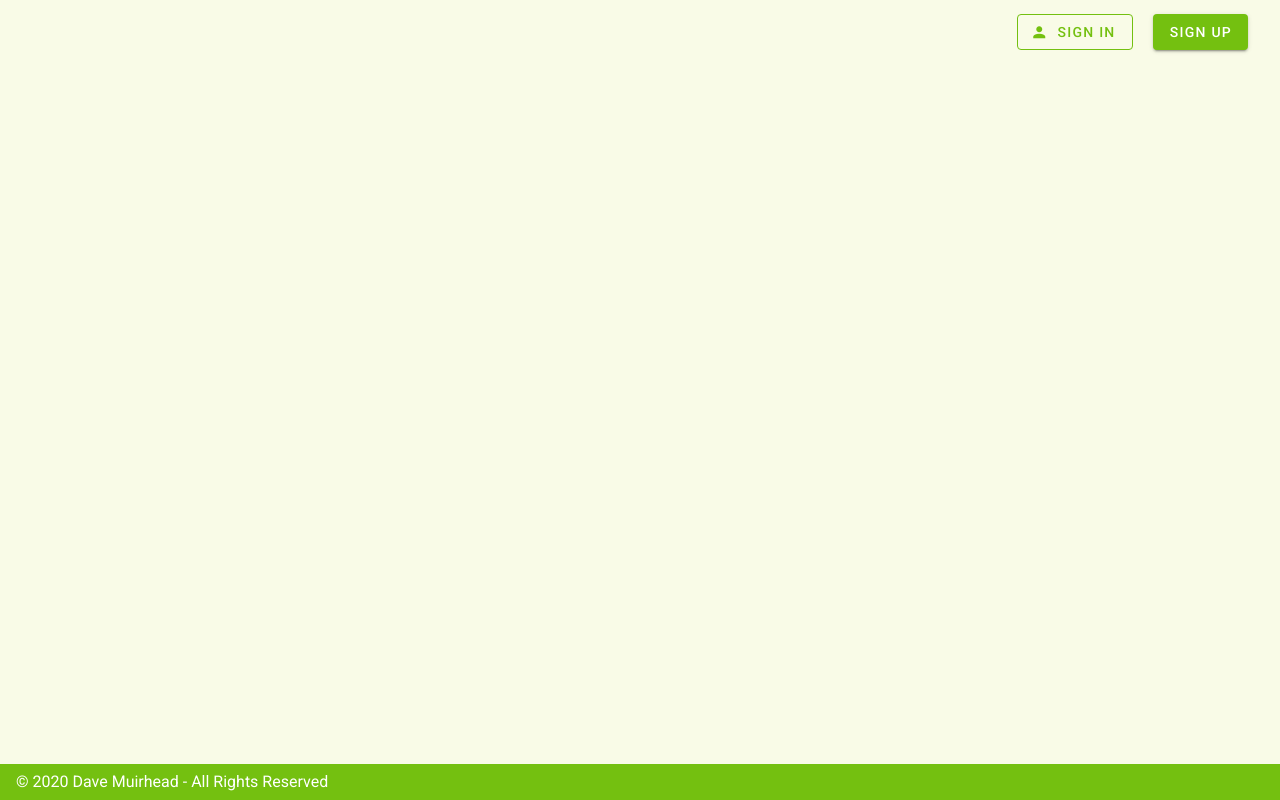
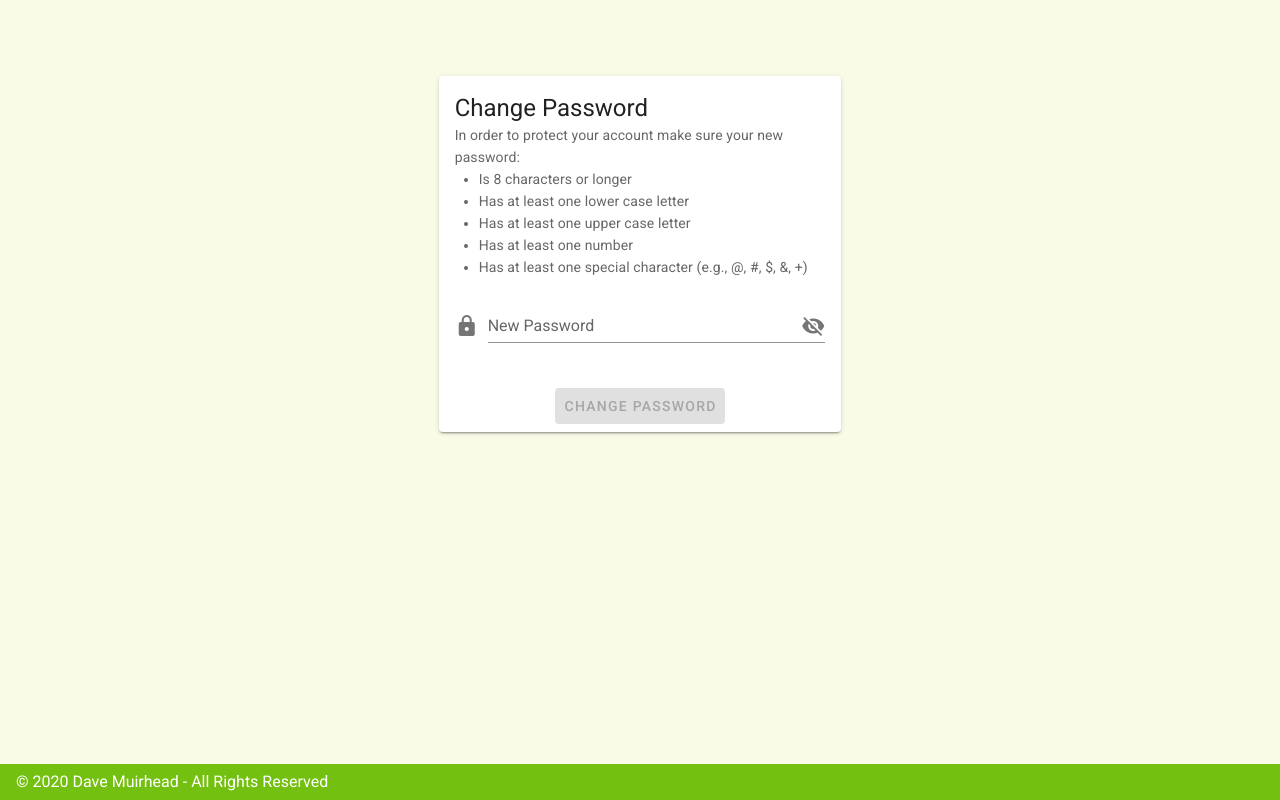
Before and after one commit to DaveMuirhead/naboo-pwa, a Nuxt app: page /password/reset in a window 1280 px wide. Built offline with nearby package versions, Linux system fonts and the light colour scheme; no server answers.

Commit message:
implemented password reset

```diff
--- a/components/login/index.vue
+++ b/components/login/index.vue
@@ -44,7 +44,7 @@
       </v-card-actions>
       <v-card-text>
         <div>
-          <NuxtLink to="/auth/recover">Forgot your passsword?</NuxtLink>
+          <NuxtLink to="/password/recover">Forgot your passsword?</NuxtLink>
         </div>
         <v-spacer />
         <div>
--- a/pages/auth/recover.vue
+++ /dev/null
@@ -1,13 +0,0 @@
-<template>
-    <h1>Rcover my password</h1>
-</template>
-
-<script>
-export default {
-    layout: 'nochrome'
-}
-</script>
-
-<style scoped>
-
-</style>
--- /dev/null
+++ b/pages/password/accepted.vue
@@ -0,0 +1,24 @@
+<template>
+  <v-container fluid>
+    <v-row justify="center">
+      <v-col md="4" sm="6">
+        <v-card>
+        <v-card-title class="headline">Reset Password</v-card-title>
+        <v-card-text>
+            <p>An email with a password reset link has been sent.<br/>
+            Please click the link in the email when you receive it.</p>
+        </v-card-text>
+        </v-card>
+      </v-col>
+    </v-row>
+  </v-container>
+</template>
+
+<script>
+export default {
+  layout: "nochrome",
+};
+</script>
+
+<style scoped>
+</style>
--- /dev/null
+++ b/pages/password/recover.vue
@@ -0,0 +1,109 @@
+<template>
+  <v-container fluid>
+    <v-row justify="center">
+      <v-col md="4" sm="6">
+        <v-form @submit.prevent="reset">
+          <v-card>
+            <v-card-title class="headline">Reset Password</v-card-title>
+            <v-card-subtitle>
+              <p>No worries, it happens to the best of us!<br/>
+              Enter your email below and we'll send you a link to reset your password.</p>
+            </v-card-subtitle>
+            <v-card-text>
+              <v-text-field
+                v-model="email"
+                label="Email Address"
+                placeholder="Enter Email Address"
+                @blur="$v.email.$touch"
+                :error-messages="emailErrors"
+              ></v-text-field>
+              <p>The password reset link we send will be valid for 10 minutes.</p>
+            </v-card-text>
+            <v-card-actions>
+              <v-spacer />
+              <v-btn
+                type="submit"
+                color="primary"
+                :disabled="!isFormValid">Email Me a Reset Link</v-btn>
+              <v-spacer />
+            </v-card-actions>
+          </v-card>
+        </v-form>
+      </v-col>
+    </v-row>
+  </v-container>
+</template>
+
+<script>
+import { required, email } from "vuelidate/lib/validators";
+export default {
+  layout: "nochrome",
+    data() {
+      return {
+        email: null,
+        emailError: null
+    };
+  },
+  validations: {
+    email: {
+      required,
+      email
+    }
+  },
+  methods: {
+    reset() {
+      this.$store.dispatch(
+        'password/start', {
+          email: this.email
+        }
+      )
+      .then (
+        this.$router.push("/password/accepted")
+      )
+      .catch (
+        error => {
+          console.log("password reset failed")
+          if (error.response) {
+            // client received an error response (5xx, 4xx)
+            var json = JSON.parse(JSON.stringify(error.response.data))
+            var errors = json["errors"]
+
+            var emailErrors = errors["email"]
+            if (emailErrors && emailErrors.length) {
+              this.emailErrors = emailErrors[0]
+            }
+          } else if (error.request) {
+            // client never received a response, or request never left
+            // TODO: handle network errors
+          } else {
+            // anything else
+            // TODO: handle unexpected errors
+          }
+        }
+      )
+    }
+  },
+  computed: {
+    isFormValid() {
+      this.$v.touch
+      return this.$v.email.$dirty && !this.$v.$anyError
+    },
+    emailErrors() {
+      const errors = []
+      if (!this.$v.email.$dirty) {
+        return errors
+      }
+      else if (!this.$v.email.required) {
+        errors.push("Please enter your email address.")
+      }
+      else if (this.emailError) {
+        errors.push(this.emailError)
+      }
+      return errors;
+    }
+  }
+};
+</script>
+
+<style scoped>
+</style>
--- /dev/null
+++ b/pages/password/reset.vue
@@ -0,0 +1,127 @@
+<template>
+  <v-container fluid>
+    <v-row justify="center">
+      <v-col md="4" sm="6">
+        <v-form @submit.prevent="change">
+          <v-card>
+            <v-card-title class="headline">Change Password</v-card-title>
+            <v-card-subtitle>
+              In order to protect your account make sure your new password:
+              <ul>
+                <li>Is 8 characters or longer</li>
+                <li>Has at least one lower case letter</li>
+                <li>Has at least one upper case letter</li>
+                <li>Has at least one number</li>
+                <li>Has at least one special character (e.g., @, #, $, &amp;, +)</li>
+              </ul>
+            </v-card-subtitle>
+            <v-card-text>
+              <!-- Password -->
+              <v-text-field
+                v-model="password"
+                label="New Password"
+                prepend-icon="mdi-lock"
+                @blur="$v.password.$touch"
+                :type="showPassword ? 'text' : 'password'"
+                :append-icon="showPassword ? 'mdi-eye' : 'mdi-eye-off'"
+                @click:append="showPassword = !showPassword"
+                :error-messages="passwordErrors"
+              ></v-text-field>
+            </v-card-text>
+            <v-card-actions>
+              <v-spacer />
+              <v-btn type="submit" color="primary" :disabled="!isFormValid">Change Password</v-btn>
+              <v-spacer />
+            </v-card-actions>
+          </v-card>
+        </v-form>
+      </v-col>
+    </v-row>
+  </v-container>
+</template>
+
+<script>
+import { required, email, minLength } from "vuelidate/lib/validators";
+export default {
+  layout: "nochrome",
+  props: ["passwordError"],
+  data() {
+    return {
+      password: null,
+      showPassword: false
+    };
+  },
+  validations: {
+    password: {
+      required,
+      strongPassword(password) {
+        return (
+          /[a-z]/.test(password) && // checks for a-z
+          /[A-Z]/.test(password) && // checks for A-Z
+          /[0-9]/.test(password) && // checks for 0-9
+          /\W|_/.test(password) && // checks for special char
+          password.length >= 8 // checks for length
+        );
+      }
+    }
+  },
+  methods: {
+    change() {
+      console.log("this.$route = ")
+      console.log(this.$route)
+      this.$store.dispatch(
+        'password/complete', {
+          token: this.$route.query.token,
+          password: this.password
+        }
+      )
+      .then (
+        this.$router.push("/")
+      )
+      .catch (
+        error => {
+          console.log("password change failed")
+          if (error.response) {
+            // client received an error response (5xx, 4xx)
+            var json = JSON.parse(JSON.stringify(error.response.data))
+            var errors = json["errors"]
+
+            var passwordErrors = errors["password"]
+            if (passwordErrors && passwordErrors.length) {
+              this.passwordErrors = passwordErrors[0]
+            }
+          } else if (error.request) {
+            // client never received a response, or request never left
+            // TODO: handle network errors
+          } else {
+            // anything else
+            // TODO: handle unexpected errors
+          }
+        }
+      )
+    }
+  },
+  computed: {
+    isFormValid() {
+      this.$v.touch;
+      var result = this.$v.password.$dirty && !this.$v.$anyError;
+      return result;
+    },
+    passwordErrors() {
+      const errors = [];
+      if (!this.$v.password.$dirty) {
+        return errors;
+      } else if (!this.$v.password.required) {
+        errors.push("Password is required.");
+      } else if (!this.$v.password.strongPassword) {
+        errors.push(
+          "Please choose a stronger password with at least 8 characters, including a minimum of one each of upper and lower case letters, numbers and special characters."
+        );
+      } else if (this.passwordError) {
+        errors.push(this.passwordError);
+      }
+      return errors;
+    }
+  }
+};
+</script>
--- /dev/null
+++ b/store/password.js
@@ -0,0 +1,84 @@
+import { email } from "vuelidate/lib/validators"
+
+// ============================================================
+// State
+// ============================================================
+export const state = () => ({
+})
+
+// ============================================================
+// Getters
+// ============================================================
+export const getters = {
+}
+
+// ============================================================
+// Mutations
+// ============================================================
+export const mutations = {
+}
+
+// ============================================================
+// Actions
+// ============================================================
+export const actions = {
+
+  /*
+   * POST /password-resets
+   * {
+   *   "email": "",
+   *   "reset_form_url": ""
+   * }
+   */
+  start(context, data) {
+    console.log("password.start called with email = " + email)
+    return this.$axios
+      .$post("/password-resets", {
+        email: data.email,
+        reset_form_url: "http://localhost:3000/password/reset"
+      })
+      .then(
+        response => {
+          console.log("password.reset succeeded")
+          return Promise.resolve(response);
+        }
+      )
+      .catch(
+        error => {
+          console.log("password.reset failed with error")
+          console.log(JSON.parse(JSON.stringify(error)));
+          return Promise.reject(error);
+      }
+    )
+  },
+  /*
+   * PATCH /password-resets/:secret
+   * {
+   *   "password": ""
+   * }
+   */
+  complete(context, data) {
+    console.log("password.complete called with data")
+    console.log(JSON.parse(JSON.stringify(data)))
+    return this.$axios
+      .$patch(
+        "/password-resets/" + data.token,
+        {
+          password: data.password
+        })
+      .then(
+        response => {
+          console.log("password.complete succeeded with response")
+          console.log(JSON.parse(JSON.stringify(response)))
+          return Promise.resolve(response);
+        }
+      )
+      .catch(
+        error => {
+          console.log(JSON.parse(JSON.stringify(error)));
+          return Promise.reject(error);
+      }
+    )
+  }
+
+}
```
